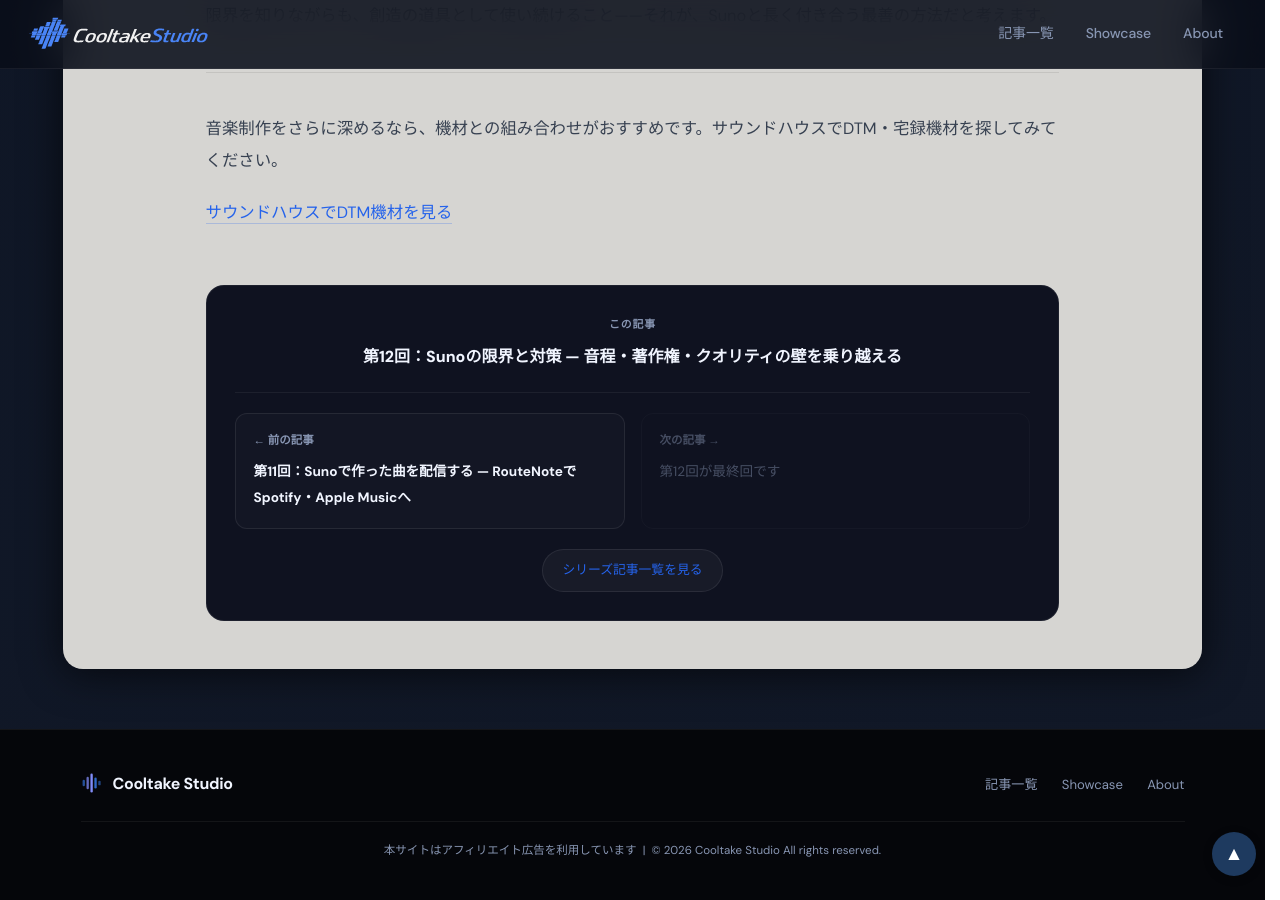
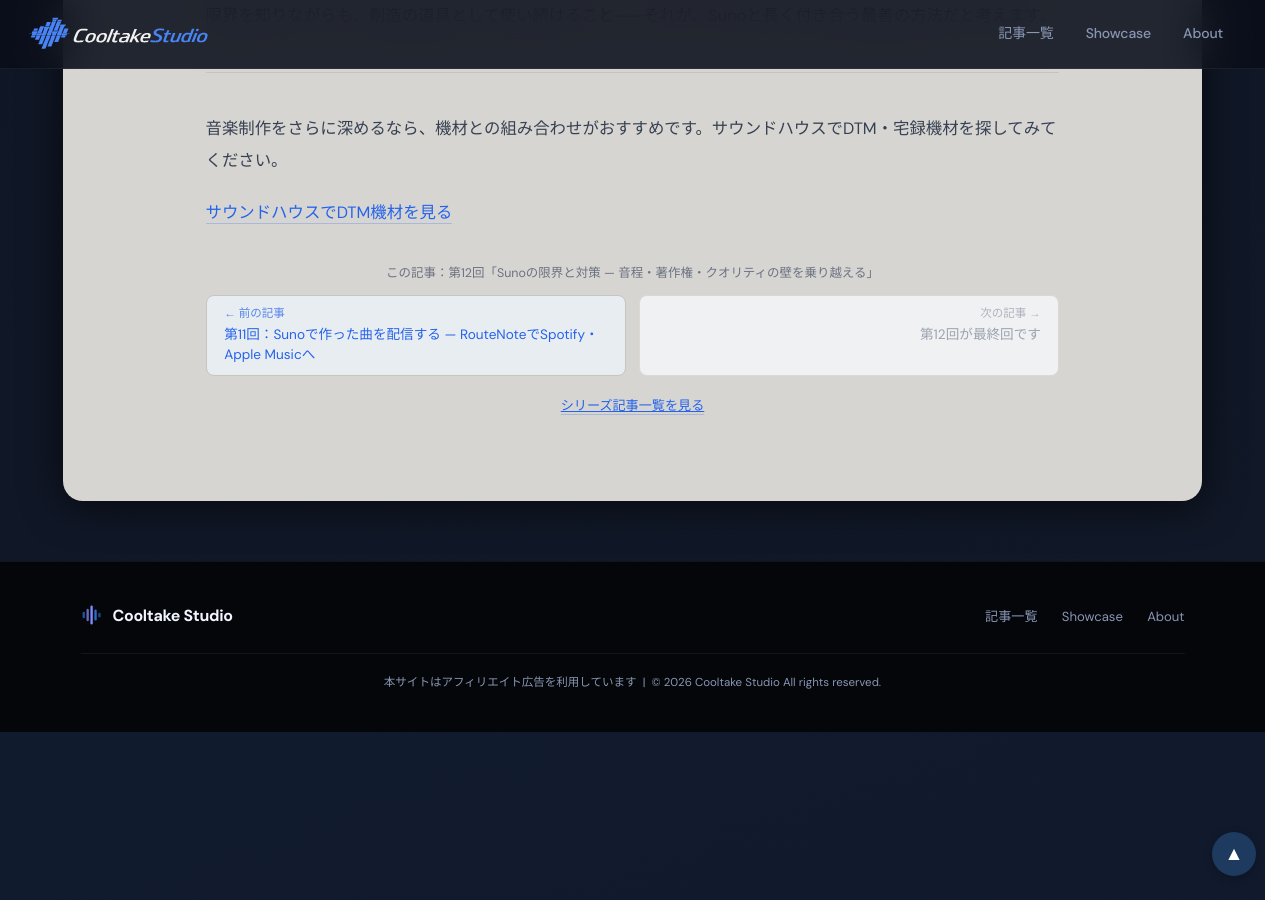
Before and after one commit to cooltake/cooltake-staging, a Jekyll site: the page built from _posts/2026-06-23-suno-guide-12.md, in a window 1280 px wide and 900 px high, scrolled down 4987 px. Built offline with Jekyll 4.4.1, drawn with Linux system fonts in a browser that asks for light colours; some web fonts are replaced.

Commit message:
style: Sunoガイド前後ナビを日本音楽史シリーズと同系統の配色に統一

```diff
--- a/_posts/2026-06-23-suno-guide-12.md
+++ b/_posts/2026-06-23-suno-guide-12.md
@@ -172,22 +172,17 @@
 <a href="https://h.accesstrade.net/sp/cc?rk=01001xqc00os63&url=https%3A%2F%2Fwww.soundhouse.co.jp%2Fsearch%2Findex%2F%3Fcategory%3D%26search_all%3DDTM" rel="nofollow" referrerpolicy="no-referrer-when-downgrade">サウンドハウスでDTM機材を見る</a>
 </div>
 
-<div style="margin:56px 0 0;padding:28px;background:#0f1220;border:1px solid rgba(255,255,255,0.06);border-radius:18px;">
-  <div style="text-align:center;padding-bottom:20px;margin-bottom:20px;border-bottom:1px solid rgba(255,255,255,0.06);">
-    <span style="display:block;font-size:.68rem;font-weight:700;letter-spacing:.08em;text-transform:uppercase;color:#8896b3;margin-bottom:6px;">この記事</span>
-    <span style="display:block;font-size:1rem;font-weight:800;color:#f1f5ff;">第12回：Sunoの限界と対策 — 音程・著作権・クオリティの壁を乗り越える</span>
-  </div>
-  <div style="display:grid;grid-template-columns:1fr 1fr;gap:16px;">
-    <a href="/production/suno-guide-11/" style="display:block;padding:16px 18px;border-radius:12px;border:1px solid rgba(255,255,255,0.08);background:rgba(255,255,255,0.02);text-decoration:none;">
-      <span style="display:block;font-size:.72rem;font-weight:700;color:#8896b3;margin-bottom:6px;">&#8592; 前の記事</span>
-      <span style="display:block;font-size:.85rem;color:#f1f5ff;font-weight:600;">第11回：Sunoで作った曲を配信する — RouteNoteでSpotify・Apple Musicへ</span>
+<div style="margin:2rem 0;">
+  <p style="text-align:center;font-size:.78rem;color:#6b7280;margin-bottom:.6rem;">この記事：第12回「Sunoの限界と対策 — 音程・著作権・クオリティの壁を乗り越える」</p>
+  <div style="display:flex;flex-wrap:wrap;gap:.8rem;">
+    <a href="/production/suno-guide-11/" style="flex:1;min-width:200px;display:block;padding:.6rem 1.1rem;background:#e8edf2;border:1px solid #c8c5c0;border-radius:8px;color:#1e3a5f;text-decoration:none;font-size:.85rem;line-height:1.5;">
+      <span style="display:block;font-size:.72rem;opacity:.75;margin-bottom:2px;">← 前の記事</span>
+      <span>第11回：Sunoで作った曲を配信する — RouteNoteでSpotify・Apple Musicへ</span>
     </a>
-    <div style="padding:16px 18px;border-radius:12px;border:1px solid rgba(255,255,255,0.06);opacity:.45;">
-      <span style="display:block;font-size:.72rem;font-weight:700;color:#8896b3;margin-bottom:6px;">次の記事 &#8594;</span>
-      <span style="display:block;font-size:.85rem;color:#8896b3;">第12回が最終回です</span>
+    <div style="flex:1;min-width:200px;text-align:right;display:block;padding:.6rem 1.1rem;background:#f0f1f3;border:1px solid #dcd9d4;border-radius:8px;color:#9ca3af;font-size:.85rem;line-height:1.5;">
+      <span style="display:block;font-size:.72rem;opacity:.8;margin-bottom:2px;">次の記事 →</span>
+      <span>第12回が最終回です</span>
     </div>
   </div>
-  <div style="text-align:center;margin-top:20px;">
-    <a href="/series-list.html?series=suno-guide" style="display:inline-block;padding:.5rem 1.2rem;background:rgba(255,255,255,0.04);border:1px solid rgba(255,255,255,0.08);border-radius:9999px;color:#8896b3;text-decoration:none;font-size:.8rem;">シリーズ記事一覧を見る</a>
-  </div>
+  <p style="text-align:center;margin-top:.8rem;"><a href="/series-list.html?series=suno-guide" style="color:#1e3a5f;font-size:.82rem;text-decoration:underline;">シリーズ記事一覧を見る</a></p>
 </div>
```
